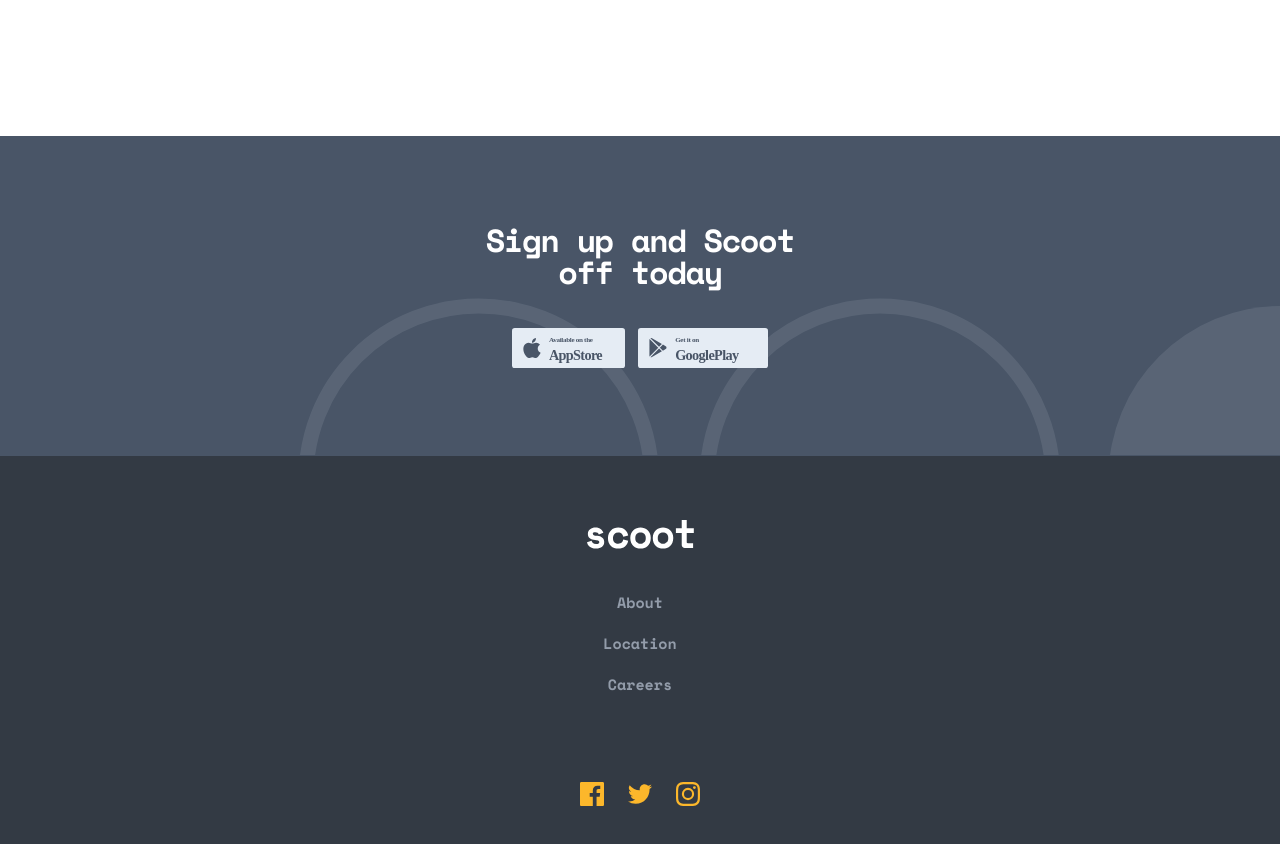
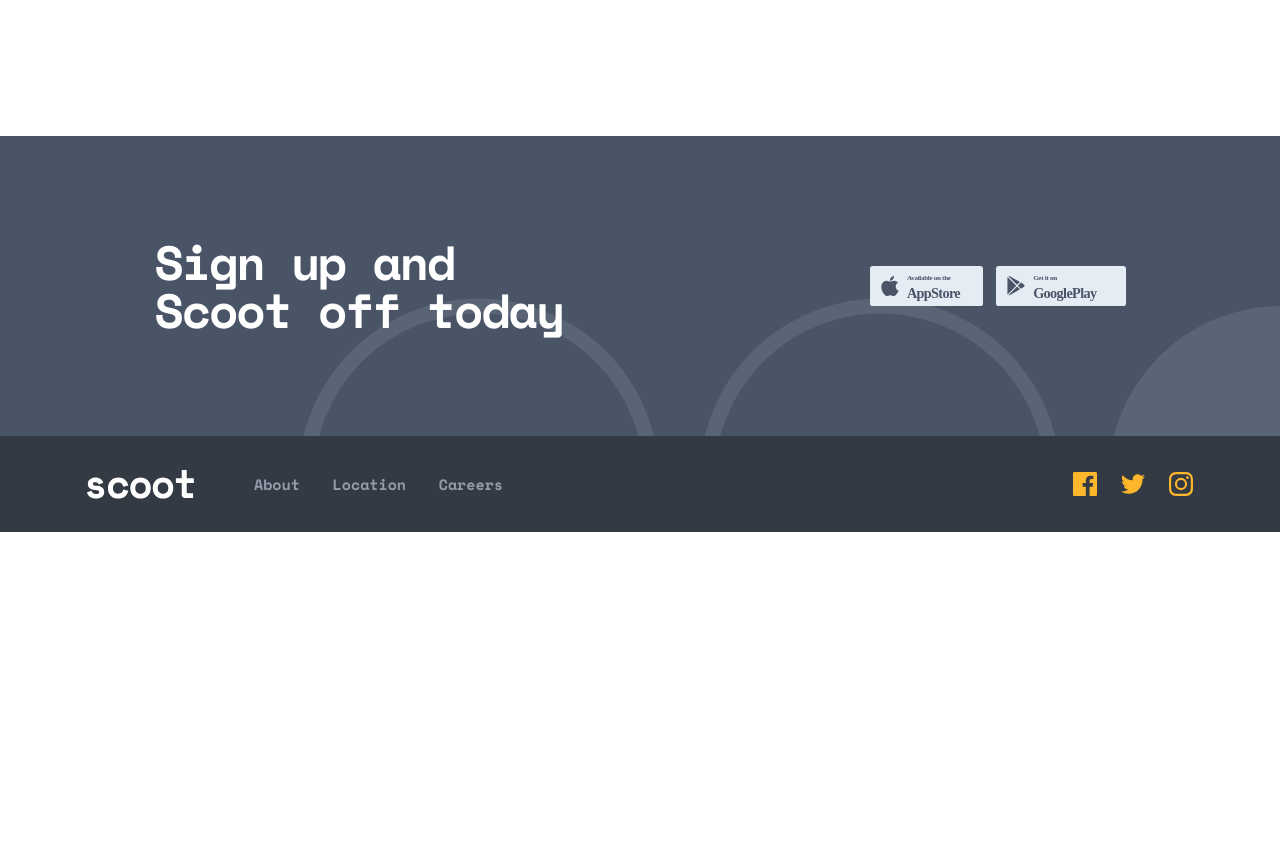
Before and after one commit to danielopq/scoot, a React (Vite) app: page / in a window 1280 px wide. Shown: the part 460-1304 px from the top of the page. After the commit the page ends 992 px from the top, so only its background shows below. Built offline with nearby package versions, Linux system fonts and the light colour scheme.

Commit message:
Footer.tsx - done

```diff
--- a/src/components/layout/footer/Footer.tsx
+++ b/src/components/layout/footer/Footer.tsx
@@ -6,7 +6,7 @@ import { NavBarButton } from '../../ui';
  *
  * @returns {React.JSX.Element} The Footer component.
  */
-const Footer:React.FC = ():React.JSX.Element =>{
+const Footer: React.FC = (): React.JSX.Element => {
     return (
         <footer>
             <div id="footerTop">
@@ -18,15 +18,17 @@ const Footer:React.FC = ():React.JSX.Element =>{
             </div>
             <div id="footerBottom">
                 <nav>
-                    <NavBarButton text="About"/>
-                    <NavBarButton text="Location"/>
-                    <NavBarButton text="Careers"/>
+                    <div id="footerLinks">
+                        <NavBarButton text="About" />
+                        <NavBarButton text="Location" />
+                        <NavBarButton text="Careers" />
+                    </div>
+                    <div id="socialMedia">
+                        <button className='mediaBt' id="facebook"></button>
+                        <button className='mediaBt' id="twitter"></button>
+                        <button className='mediaBt' id="instagram"></button>
+                    </div>
                 </nav>
-                <div id="socialMedia">
-                    <button className='mediaBt' id="facebook"></button>
-                    <button className='mediaBt' id="twitter"></button>
-                    <button className='mediaBt' id="instagram"></button>
-                </div>
             </div>
         </footer>
     )
--- a/src/components/layout/footer/footer.css
+++ b/src/components/layout/footer/footer.css
@@ -1,12 +1,13 @@
-footer{
+footer {
     width: 100vw;
-    height: 758px;
     display: flex;
     flex-direction: column;
+    align-items: center;
     margin-top: 500px;
+    background-color: #333A44;
 }
 
-#footerTop{
+#footerTop {
     width: inherit;
     height: 320px;
     display: flex;
@@ -15,84 +16,156 @@ footer{
     background: var(--darkNavy) url('./img/semi-circles.svg') calc(100% + 173px) 162px / 1153px no-repeat;
 }
 
-#footerTop h2{
+#footerTop h2 {
     width: 311px;
     margin: 88px 0px 40px;
     text-align: center;
     color: white;
 }
 
-#footerTop div{
+#footerTop>div {
     width: 256px;
     display: inline-flex;
     justify-content: space-between;
 }
 
-footer button{
+footer button {
     border: none;
     cursor: pointer;
     transition: opacity 0.3s ease;
 }
 
-#appStoreBt{
+#appStoreBt {
     width: 113px;
     height: 40px;
     background: transparent url('./img/app-store.svg') center/113px no-repeat;
 }
 
-#googlePlayBt{
+#googlePlayBt {
     width: 130px;
     height: 40px;
     background: transparent url('./img/google-play.svg') center/130px no-repeat;
 }
 
-#footerBottom{
-    width: inherit;
+#footerBottom {
     height: 438px;
     display: flex;
     flex-direction: column;
     align-items: center;
-    background: #333A44 url('./img/logo-white.svg') 50% 64px / 107px no-repeat;
 }
 
-#footerBottom > nav{
+#footerBottom>nav {
+    height: 286px;
+    margin-top: 64px;
+    display: flex;
+    flex-direction: column;
+    align-items: center;
+    background: url('./img/logo-white.svg') top/107px no-repeat;
+}
+
+#footerLinks {
     height: 107px;
-    margin: 134px 0px 85px;
+    margin: 70px;
     display: flex;
     flex-direction: column;
     align-items: center;
     justify-content: space-between;
 }
 
-#socialMedia{
+#socialMedia {
     width: 120px;
     display: inline-flex;
     justify-content: space-between;
 }
-.mediaBt{
+
+.mediaBt {
     width: 24px;
     height: 24px;
     background: transparent center/24px no-repeat;
 }
 
-#facebook{
+#facebook {
     background-image: url('./img/facebook.svg');
 }
 
-#twitter{
+#twitter {
     background-image: url('./img/twitter.svg');
 }
 
-#instagram{
+#instagram {
     background-image: url('./img/instagram.svg');
 }
 
-@media(hover:hover){
-    .signUpBt:hover{
+@media(hover:hover) {
+    .signUpBt:hover {
         opacity: 0.5;
     }
 
-    .mediaBt:hover{
+    .mediaBt:hover {
         opacity: 0.5;
     }
 }
+
+/*############################## TABLET VERSION ##############################*/
+
+@media (min-width: 768px) {
+    #footerTop {
+        height: 300px;
+    }
+
+    #footerTop h2 {
+        width: 457px;
+        margin: 62px 0px 40px;
+    }
+
+    #footerBottom {
+        height: 96px;
+        flex-direction: row;
+        align-items: center;
+    }
+
+    #footerBottom>nav {
+        width: calc(100vw - 78px);
+        max-width: 1106px;
+        height: inherit;
+        margin-top: 0px;
+        flex-direction: row;
+        justify-content: space-between;
+        background-position: left;
+    }
+
+    #footerLinks {
+        width: 249px;
+        height: inherit;
+        margin: 0px 0px 0px 167px;
+        flex-direction: row;
+        justify-content: space-between;
+    }
+
+    #socialMedia {
+        width: 120px;
+        display: inline-flex;
+        justify-content: space-between;
+    }
+}
+
+/*############################## TABLET VERSION ##############################*/
+
+@media (min-width: 1025px) {
+    #footerTop {
+        flex-direction: row;
+        justify-content: center;
+    }
+
+    #footerTop h2 {
+        width: 415px;
+        margin: 0px 300px 0px 0px;
+        text-align: left;
+    }
+
+    #footerTop>div {
+        width: 256px;
+        display: inline-flex;
+        justify-content: space-between;
+    }
+}
--- a/src/index.css
+++ b/src/index.css
@@ -39,3 +39,12 @@ body{
     flex-direction: column;
     align-items: center;
 }
+
+/*############################## TABLET AND DESKTOP VERSION ##############################*/
+
+@media (min-width: 768px){
+    h2{
+        font: 700 48px/48px 'SpaceMono-Bold';
+        letter-spacing: -2.14px;
+    }
+}
```
